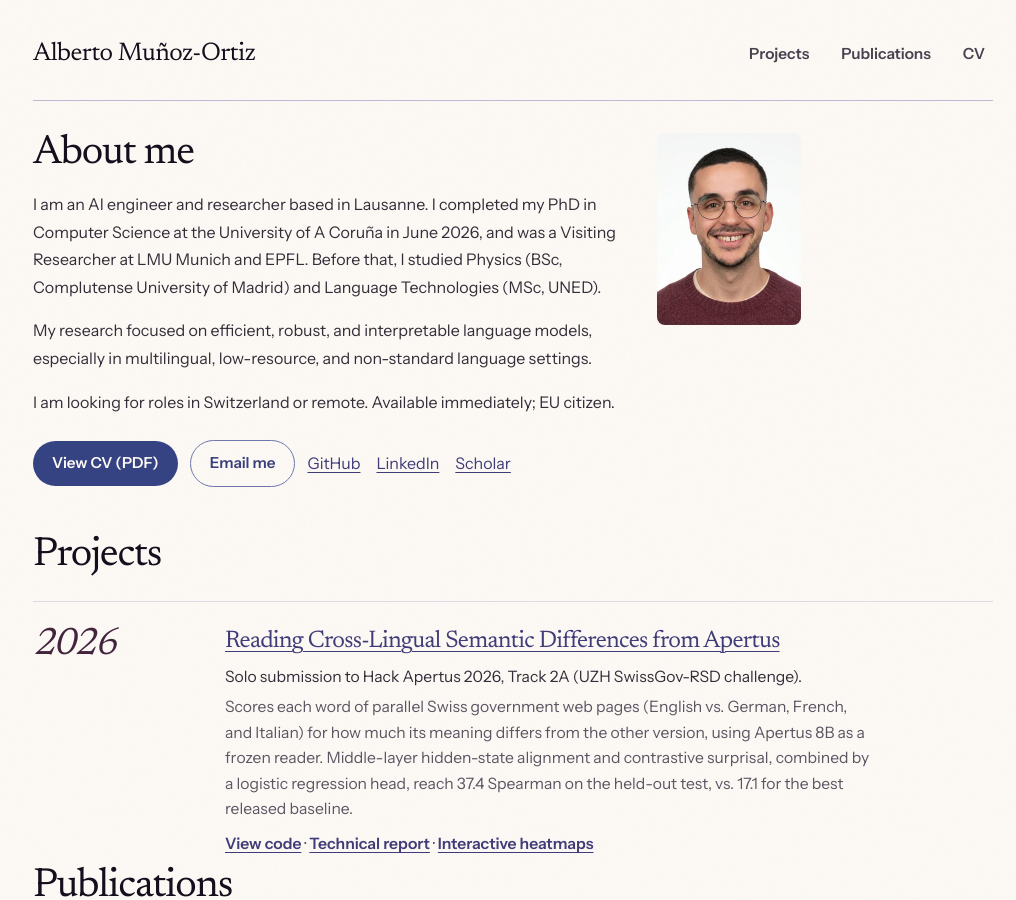
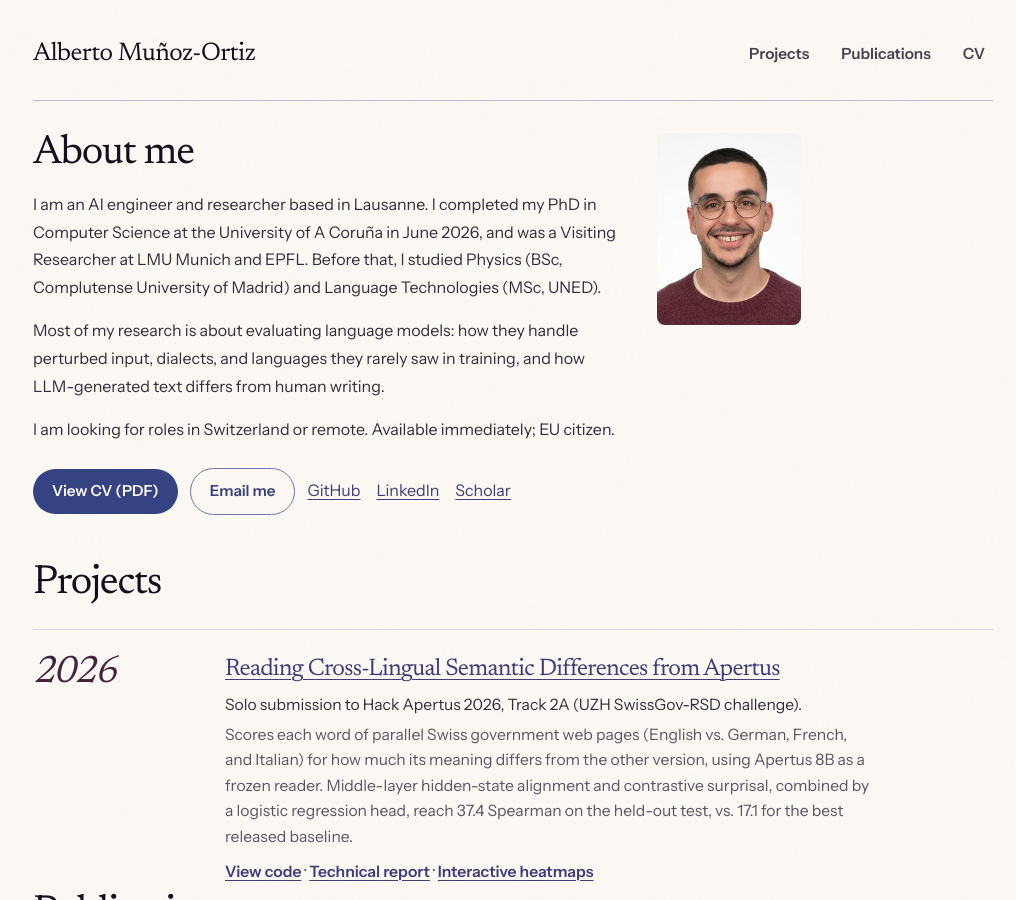
Before and after one commit to amunozo/amunozo.github.io, a Jekyll site: the page built from index.md, in a window 1280 px wide and 900 px high. Shown: the whole window, without its empty margins (127-1143 px from the left). Built offline with Jekyll 4.4.1, drawn with Linux system fonts in a browser that asks for light colours.

Commit message:
Frame research around evaluating language models

```diff
--- a/index.md
+++ b/index.md
@@ -10,7 +10,7 @@ description: Alberto Muñoz-Ortiz, AI engineer and researcher in Lausanne. PhD i
   <img class="profile-portrait" src="{{ '/assets/images/alberto.jpg' | relative_url }}" alt="Alberto Muñoz-Ortiz" width="288" height="384">
   <h2 id="about">About me</h2>
   <p class="research-background">I am an AI engineer and researcher based in Lausanne. I completed my PhD in Computer Science at the University of A Coruña in June 2026, and was a Visiting Researcher at LMU Munich and EPFL. Before that, I studied Physics (BSc, Complutense University of Madrid) and Language Technologies (MSc, UNED).</p>
-  <p class="research-background">My research focused on efficient, robust, and interpretable language models, especially in multilingual, low-resource, and non-standard language settings.</p>
+  <p class="research-background">Most of my research is about evaluating language models: how they handle perturbed input, dialects, and languages they rarely saw in training, and how LLM-generated text differs from human writing.</p>
   <p class="research-background">I am looking for roles in Switzerland or remote. Available immediately; EU citizen.</p>
   <div class="hero-actions">
     <a class="btn" href="{{ '/cv.pdf' | relative_url }}">View CV (PDF)</a>
```
